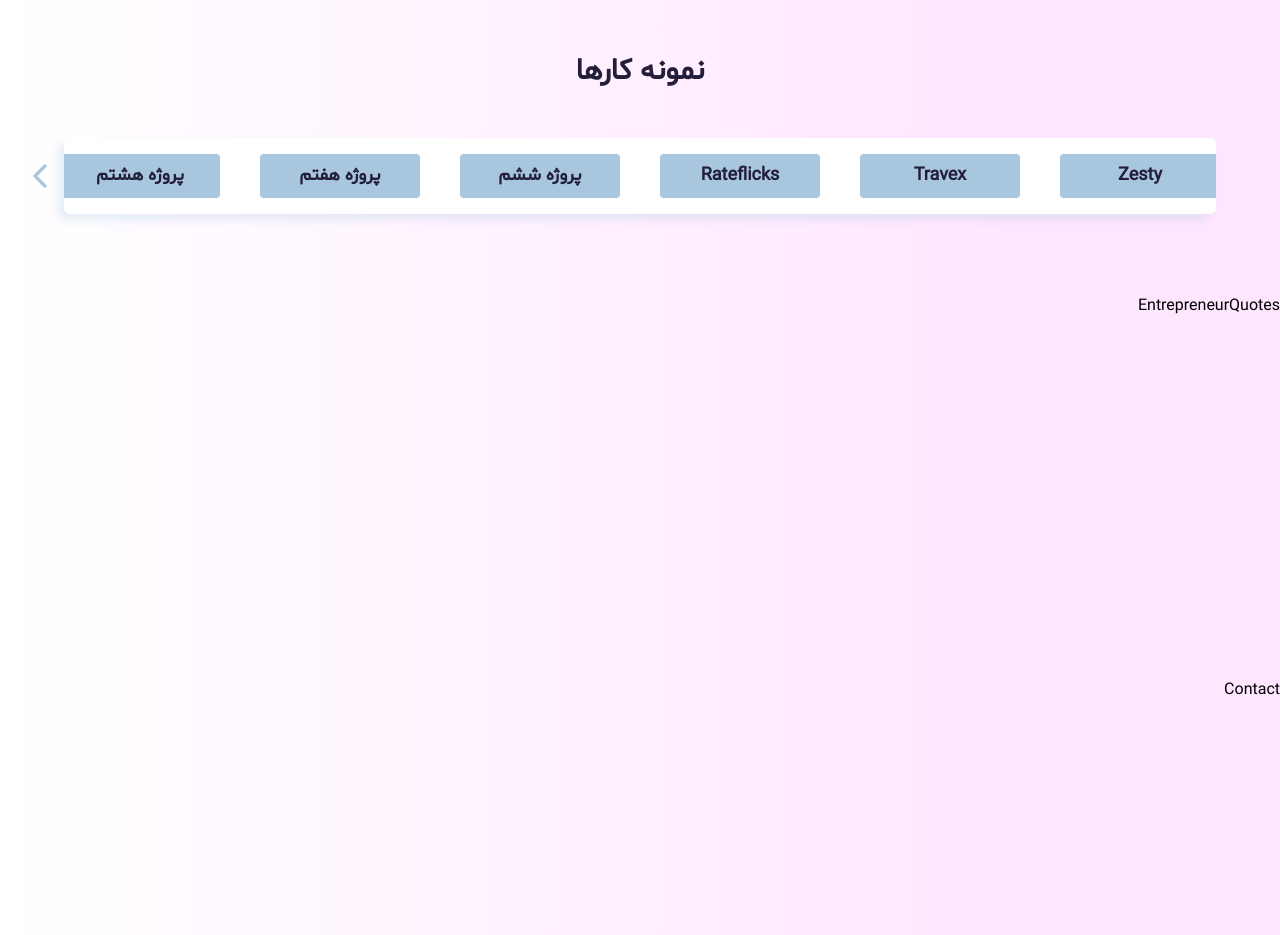
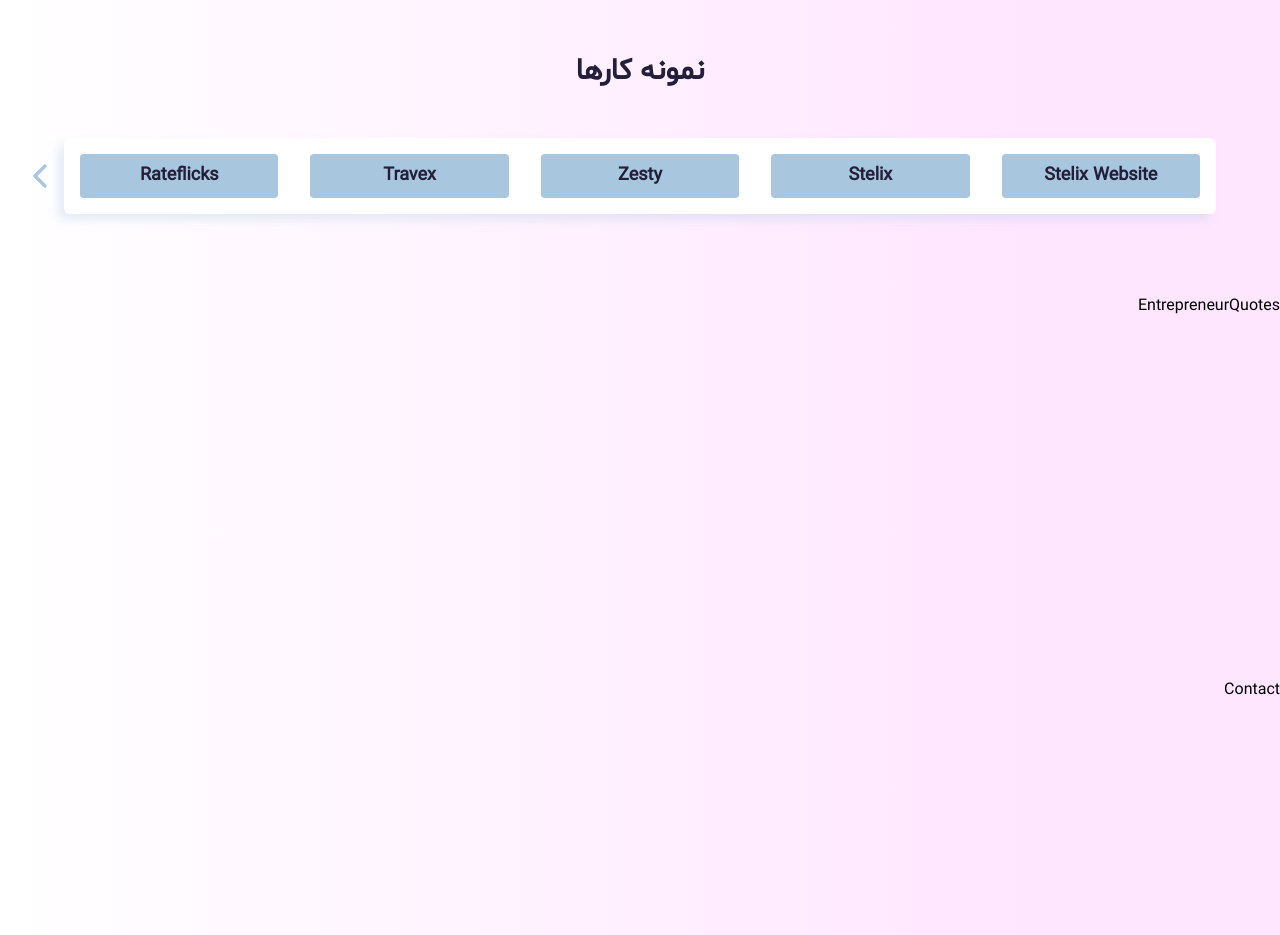
Before and after one commit to MatinT-SA/My-Personal-Website, a Next.js app: page / in a window 1280 px wide. Shown: the part 2260-3195 px from the top of the page. Built offline with nearby package versions, Linux system fonts and the light colour scheme.

Commit message:
fixing displaying an exact 5 buttons at a time in our accordion and the functionality of our slider

```diff
--- a/app/sections/Projects.js
+++ b/app/sections/Projects.js
@@ -1,6 +1,6 @@
 "use client";
 
-import { useState } from "react";
+import { useState, useRef, useEffect } from "react";
 import { motion, AnimatePresence } from "framer-motion";
 import Script from "next/script";
 import WistiaVideo from "../components/projects/WistiaVideo";
@@ -73,15 +73,20 @@ const PROJECTS = [
   },
 ];
 
-const BUTTON_WIDTH_PX = 160;
-const BUTTON_GAP_PX = 40;
-
 export default function ProjectsSection() {
   const [startIndex, setStartIndex] = useState(0);
   const [activeProjectId, setActiveProjectId] = useState(null);
+  const [containerWidth, setContainerWidth] = useState(0);
+  const containerRef = useRef(null);
   const visibleProjects = 5;
 
-  // RTL Logic: Next button moves to a smaller index, Prev moves to a larger index.
+  useEffect(() => {
+    if (containerRef.current) {
+      setContainerWidth(containerRef.current.clientWidth);
+    }
+  }, []);
+
+  // Corrected RTL logic: Next moves to a smaller index (to the left), Prev moves to a larger index (to the right).
   const handleNext = () => {
     setStartIndex((prevIndex) => Math.max(prevIndex - 1, 0));
   };
@@ -99,7 +104,7 @@ export default function ProjectsSection() {
   return (
     <section
       id="Resume"
-      className="padding-top-5 px-4  text-[#a8c6de] py-20"
+      className="padding-top-5 px-4 text-[#a8c6de] py-20"
       dir="rtl"
     >
       <div className="container mx-auto">
@@ -112,7 +117,7 @@ export default function ProjectsSection() {
           className="panel relative flex justify-center items-center"
         >
           <div className="w-6xl bg-white shadow-custom-blue flex justify-center items-center rounded-md">
-            {/* Left Arrow Button (Now controls Prev) */}
+            {/* Previous Arrow Button (Left side) */}
             <motion.button
               onClick={handlePrev}
               disabled={startIndex >= PROJECTS.length - visibleProjects}
@@ -148,23 +153,20 @@ export default function ProjectsSection() {
             </motion.button>
 
             {/* Slider Window */}
-            <div className="w-full overflow-hidden">
+            <div className="w-full overflow-hidden" ref={containerRef}>
               <motion.ul
                 id="Resume-items"
-                className="flex flex-nowrap justify-center"
+                className="flex flex-nowrap w-full"
                 animate={{
-                  x: `-${startIndex * (BUTTON_WIDTH_PX + BUTTON_GAP_PX)}px`,
+                  x: `${startIndex * (containerWidth / visibleProjects)}px`,
                 }}
                 transition={{ duration: 0.5, ease: "easeInOut" }}
               >
                 {PROJECTS.map((project) => (
                   <motion.li
                     key={project.id}
-                    className="flex-shrink-0 relative flex flex-col items-center justify-center cursor-pointer group"
-                    style={{
-                      width: `${BUTTON_WIDTH_PX}px`,
-                      margin: `16px ${BUTTON_GAP_PX / 2}px`,
-                    }}
+                    className="flex-grow flex-shrink-0 relative my-4 px-4 flex flex-col items-center justify-center cursor-pointer group"
+                    style={{ flexBasis: `calc(100% / ${visibleProjects})` }}
                   >
                     {/* Custom Tooltip */}
                     <div className="CustomTooltip absolute top-[-70px] right-[-50%] md:right-auto md:left-1/2 md:-translate-x-1/2 opacity-0 group-hover:opacity-100 bg-[#fff] text-[#2c1537] text-[13px] p-4 rounded-full shadow-lg transition-opacity duration-300 z-20 whitespace-nowrap">
@@ -190,7 +192,7 @@ export default function ProjectsSection() {
               </motion.ul>
             </div>
 
-            {/* Right Arrow Button (Now controls Next) */}
+            {/* Next Arrow Button (Right side) */}
             <motion.button
               onClick={handleNext}
               disabled={startIndex === 0}
```
